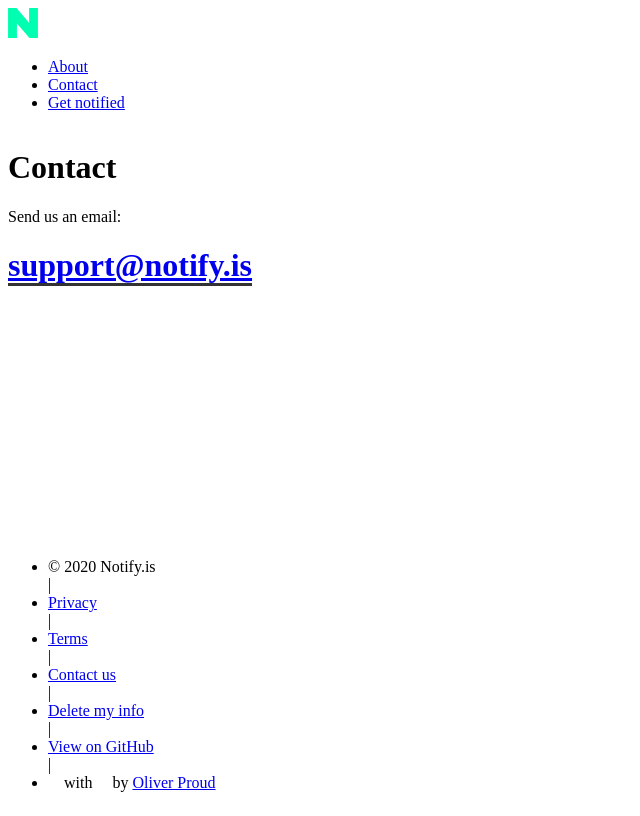
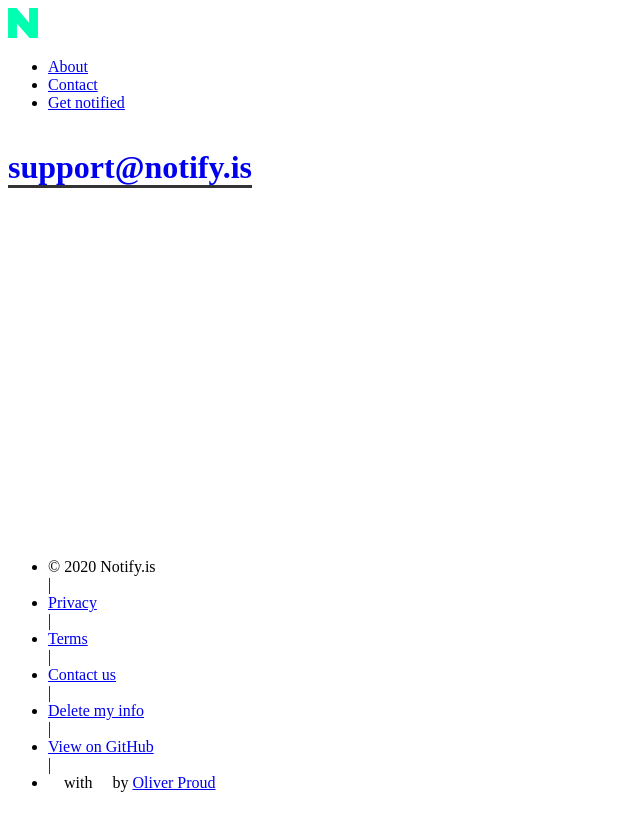
Before and after one commit to oliverproud/notify.is, a Next.js app: page /contact in a window 1280 px wide. Shown: the whole page, without its empty margins (0-640 px from the left). Built offline with nearby package versions, Linux system fonts and the light colour scheme; some icons are missing.

Commit message:
use react-hot-toast

```diff
--- a/pages/contact.js
+++ b/pages/contact.js
@@ -1,29 +1,16 @@
 import Head from "next/head";
-import Link from "next/link";
-import Fade from "react-bootstrap/Fade";
 import Layout from "../components/layout";
-import Overlay from "react-bootstrap/Overlay";
-import Tooltip from "react-bootstrap/Tooltip";
 import IntroHeader from "../components/introHeader";
-import { useState, useEffect, useRef } from "react";
 import { CopyToClipboard } from "react-copy-to-clipboard";
+import toast, { Toaster } from 'react-hot-toast';
 
 const state = {
   value: "support@notify.is",
-  copied: false,
 };
 
+const notify = () => toast.success('Copied to clipboard');
 
 export default function Contact() {
-
-  const [copied, setCopied] = useState(false);
-  const target = useRef(null);
-
-  useEffect(() => {
-    setTimeout(function () {
-      setCopied(false);
-    }, 3000);
-  });
 
   return (
     <Layout>
@@ -35,30 +22,21 @@ export default function Contact() {
         <IntroHeader>
 
           <div className="contact-us">
-            <h1 className="display-4">Contact</h1>
-            <p>Send us an email:</p>
-            <h1>
-            <CopyToClipboard text={state.value} onCopy={() => setCopied(true)}>
-              <span ref={target}>
+            <h1 className="h1">
+            <CopyToClipboard text={state.value} onCopy={notify}>
+              <span>
                 <a href="#" className="a-contact">support@notify.is</a>
               </span>
             </CopyToClipboard>
           </h1>
-          <Fade in={copied}>
-            <Overlay target={target.current} show={copied} placement="bottom">
-              {(props) => (
-                <Tooltip id="success-tooltip" {...props}>
-                  Copied to clipboard! 🎉
-                </Tooltip>
-              )}
-            </Overlay>
-          </Fade>
+          <Toaster position="bottom-right" />
           </div>
 
           <style jsx>
             {`
               a {
                 border-bottom: 3px solid #333;
+                text-decoration: none;
               }
               a:hover {
                 text-decoration: none;
```
